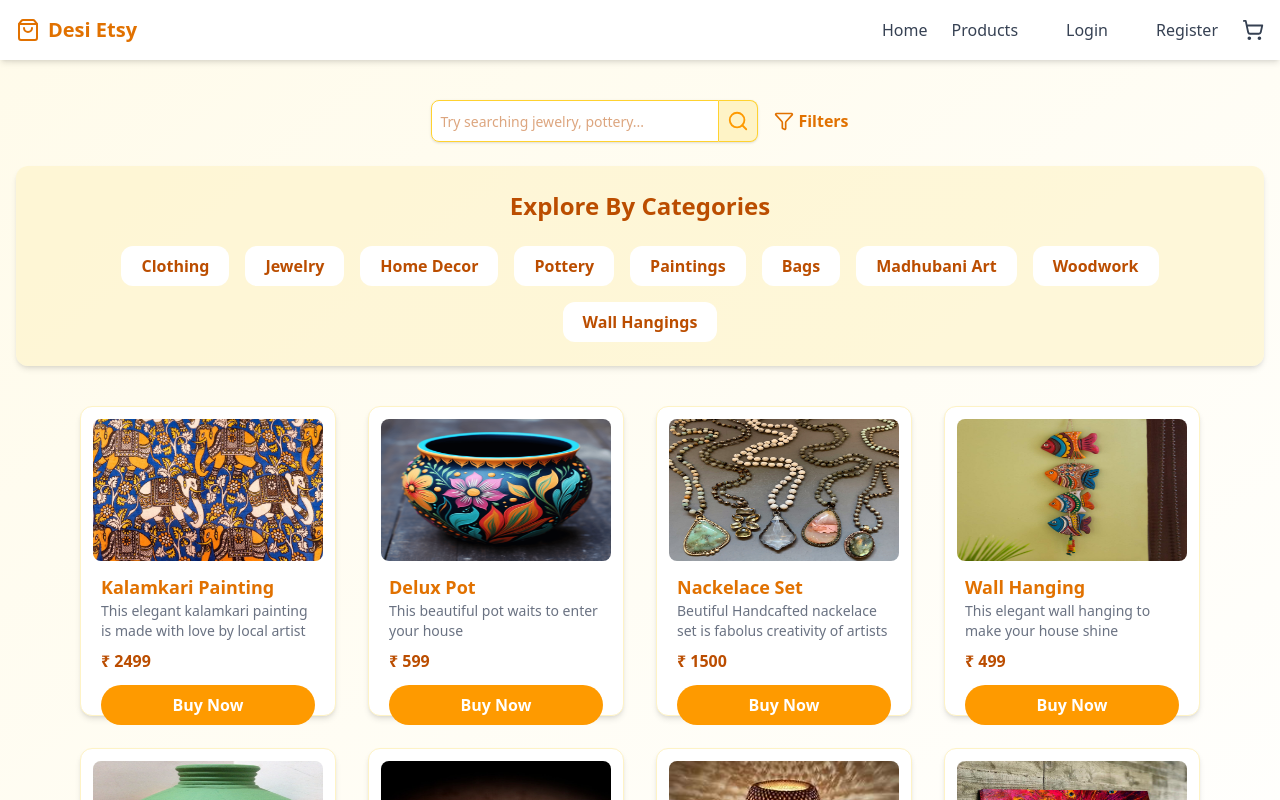
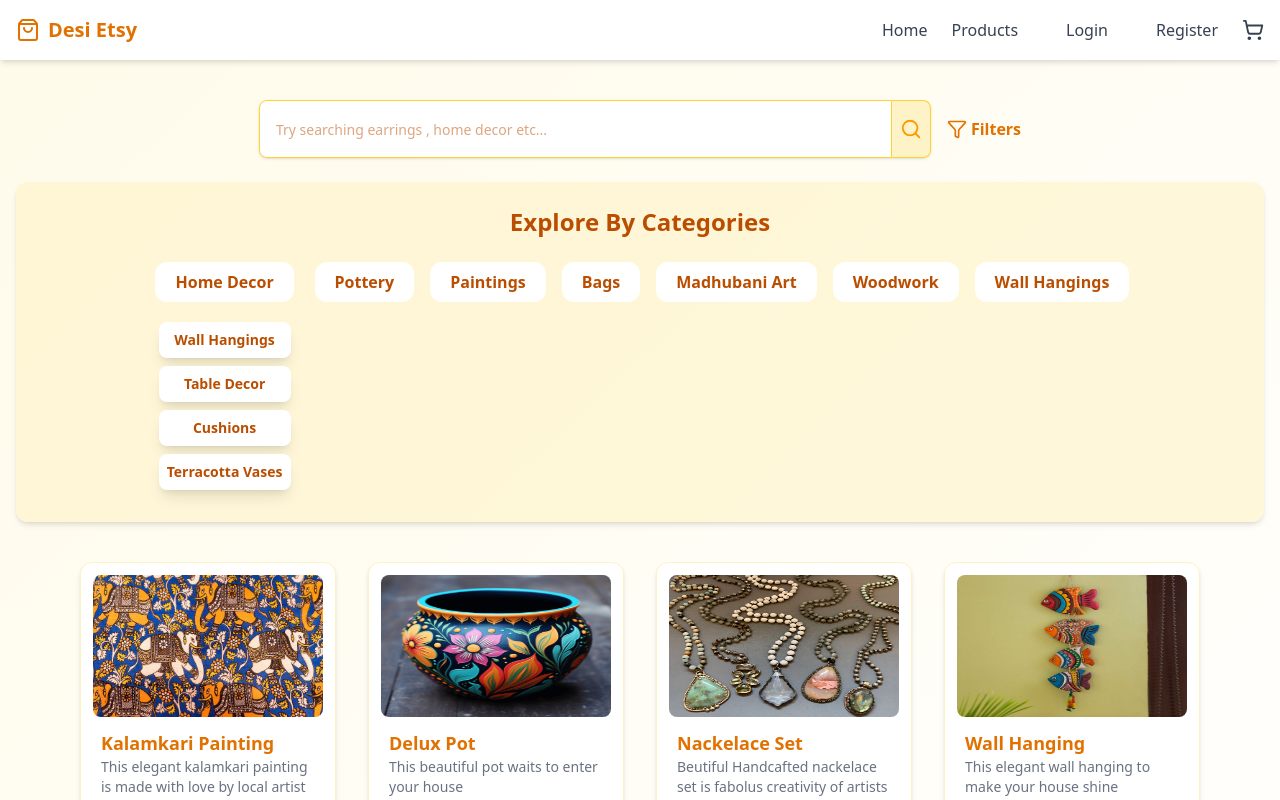
Before and after one commit to sarojkr05/Desi-Esty, a React (Vite) app in the folder frontend/: page /products in a window 1280 px wide. Both pictures are taken after a click on the button "Home Decor". Shown: the top 800 px of the page. Built offline with nearby package versions, Linux system fonts and the light colour scheme.

Commit message:
added subcategories in ui and

```diff
--- a/frontend/src/components/ProductFilter.jsx
+++ b/frontend/src/components/ProductFilter.jsx
@@ -1,6 +1,6 @@
 import { motion } from "framer-motion";
 import { categories } from "../utils/constant";
-import { useEffect, useState } from "react";
+import {  useState } from "react";
 import { X } from "lucide-react";
 const ProductFilter = ({ onApplyFilters, onClose }) => {
   const [price, setPrice] = useState(1000);
@@ -35,7 +35,7 @@ const ProductFilter = ({ onApplyFilters, onClose }) => {
       <div className="border-b text-amber-600 p-2">
         <h4 className="font-medium mb-2">Category</h4>
         {categories.map((cat) => (
-          <li key={cat} className="list-none mb-1">
+          <li key={cat.name} className="list-none mb-1">
             <label className="flex items-center gap-2">
               <input
                 type="checkbox"
@@ -43,7 +43,7 @@ const ProductFilter = ({ onApplyFilters, onClose }) => {
                 checked={selectedCategories.includes(cat)}
                 onChange={() => handleCategoryChange(cat)}
               />
-              <span>{cat}</span>
+              <span>{cat.name}</span>
             </label>
           </li>
         ))}
--- a/frontend/src/pages/Products.jsx
+++ b/frontend/src/pages/Products.jsx
@@ -4,10 +4,15 @@ import Layout from "../layout/Layout";
 import { products as allProducts, categories } from "../utils/constant";
 import ProductFilter from "../components/ProductFilter";
 import { useState } from "react";
-
+import { motion, AnimatePresence } from "framer-motion";
 const Products = () => {
   const [showFilter, setShowfilter] = useState(false);
-  const [filters, setFilters] = useState({ categories: [], price: 10000, rating: "All" });
+  const [filters, setFilters] = useState({
+    categories: [],
+    price: 10000,
+    rating: "All",
+  });
+  const [activeCategoryIndex, setActiveCategoryIndex] = useState(null);
 
   const toggleFilter = () => setShowfilter(!showFilter);
 
@@ -16,10 +21,15 @@ const Products = () => {
     setShowfilter(false);
   };
 
+  const handleShowCategories = (index) => {
+    setActiveCategoryIndex((prevIndex) => (prevIndex === index ? null : index));
+  };
+
   const filterProducts = () => {
     return allProducts.filter((product) => {
       const inCategory =
-        filters.categories.length === 0 || filters.categories.includes(product.category);
+        filters.categories.length === 0 ||
+        filters.categories.includes(product.category);
       const inPriceRange = product.price <= filters.price;
       const inRating =
         filters.rating === "All" ||
@@ -34,20 +44,18 @@ const Products = () => {
   return (
     <Layout>
       <div className="flex min-h-screen bg-gradient-to-br from-amber-50 to-white">
-
         <div
           className={`transition-all duration-300 px-4 py-10 ${
             showFilter ? "w-[80%]" : "w-full"
           }`}
         >
-
-          <div className="flex justify-center items-center gap-4 flex-wrap mb-6">
-            <div className="flex shadow-sm rounded-lg">
+          <div className=" flex justify-center items-center gap-4 flex-wrap mb-6">
+            <div className="flex w-2xl shadow-sm rounded-lg">
               <input
                 type="text"
                 name="search"
-                placeholder="Try searching jewelry, pottery..."
-                className="w-72 p-2 border text-amber-700 font-medium border-amber-300 outline-none rounded-l-lg bg-white placeholder:text-sm"
+                placeholder="Try searching earrings , home decor etc..."
+                className="w-full p-4 sm:w-[96%] border text-amber-700 font-medium border-amber-300 outline-none rounded-l-lg bg-white placeholder:text-sm"
               />
               <button className="p-2 bg-amber-100 rounded-r-lg border border-l-0 border-amber-300 hover:cursor-pointer hover:bg-amber-300">
                 <Search className="text-amber-500 " size={22} />
@@ -62,36 +70,61 @@ const Products = () => {
             </button>
           </div>
 
-
           <div className="bg-amber-100/60 mt-6 p-6 rounded-xl shadow-md">
             <h2 className="text-center text-2xl font-bold text-amber-700 mb-6">
               Explore By Categories
             </h2>
             <div className="flex flex-wrap gap-4 justify-center">
               {categories.map((cat, idx) => (
-                <button
-                  key={idx}
-                  className="h-10 px-5 rounded-xl font-semibold transition bg-white text-amber-700 hover:bg-amber-200 hover:text-amber-800"
-                >
-                  {cat}
-                </button>
+                <div key={idx} className="text-center">
+                  <button
+                    onClick={() => handleShowCategories(idx)}
+                    className="h-10 px-5 mb-2 rounded-xl font-semibold transition bg-white text-amber-700 hover:bg-amber-200 hover:text-amber-800"
+                  >
+                    {cat.name}
+                  </button>
+
+                  {activeCategoryIndex === idx && (
+                    <AnimatePresence>
+                      <motion.ul
+                        initial={{ opacity: 0, height: 0 }}
+                        animate={{ opacity: 1, height: "auto" }}
+                        exit={{ opacity: 0, height: 0 }}
+                        transition={{ duration: 0.3 }}
+                        className="mt-1 px-2 py-1 text-sm font-semibold list-none text-amber-500 list-inside flex flex-col "
+                      >
+                        {cat.subcategories.map((sub, i) => (
+                          <li className="bg-white shadow-lg text-amber-700 p-2 my-1 rounded-lg font-semibold hover:bg-amber-200 hover:text-amber-800 transition duration-300 cursor-pointer text-sm" key={i}>{sub}</li>
+                        ))}
+                      </motion.ul>
+                    </AnimatePresence>
+                  )}
+                </div>
               ))}
             </div>
           </div>
 
-
           <div className="flex flex-wrap justify-center gap-8 mt-10">
             {filteredProducts.length > 0 ? (
-              filteredProducts.map((item) => <ProductCard key={item.id} data={item} />)
+              filteredProducts.map((item) => (
+                <ProductCard key={item.id} data={item} />
+              ))
             ) : (
-              <p className="text-center text-amber-600 font-semibold">No products match the selected filters.</p>
+              <p className="text-center text-amber-600 font-semibold">
+                No products match the selected filters.
+              </p>
             )}
           </div>
         </div>
 
         {showFilter && (
           <div className="w-[20%] bg-white shadow-xl">
-            <ProductFilter onApplyFilters={handleApplyFilters} onClose={()=>{setShowfilter(false)}} />
+            <ProductFilter
+              onApplyFilters={handleApplyFilters}
+              onClose={() => {
+                setShowfilter(false);
+              }}
+            />
           </div>
         )}
       </div>
--- a/frontend/src/utils/constant.js
+++ b/frontend/src/utils/constant.js
@@ -72,13 +72,32 @@
 ]
  ;
  export const categories = [
-  "Clothing",
-  "Jewelry",
-  "Home Decor",
-  "Pottery",
-  "Paintings",
-  "Bags",
-  "Madhubani Art",
-  "Woodwork",
-  "Wall Hangings",
+  {
+    name: "Home Decor",
+    subcategories: ["Wall Hangings", "Table Decor", "Cushions", "Terracotta Vases"]
+  },
+  {
+    name: "Pottery",
+    subcategories: ["Clay Pots", "Mugs", "Plates", "Terracotta Vases"]
+  },
+  {
+    name: "Paintings",
+    subcategories: ["Madhubani", "Pattachitra", "Kalamkari", "Warli"]
+  },
+  {
+    name: "Bags",
+    subcategories: ["Tote Bags", "Sling Bags", "Handmade Clutches", "Jute Bags"]
+  },
+  {
+    name: "Madhubani Art",
+    subcategories: ["Wall Art", "Coasters", "Diaries", "Plates"]
+  },
+  {
+    name: "Woodwork",
+    subcategories: ["Wall Clocks", "Shelves", "Showpieces", "Trays"]
+  },
+  {
+    name: "Wall Hangings",
+    subcategories: ["Macrame", "Woven", "Embroidery", "Metal Art"]
+  }
 ];
```
